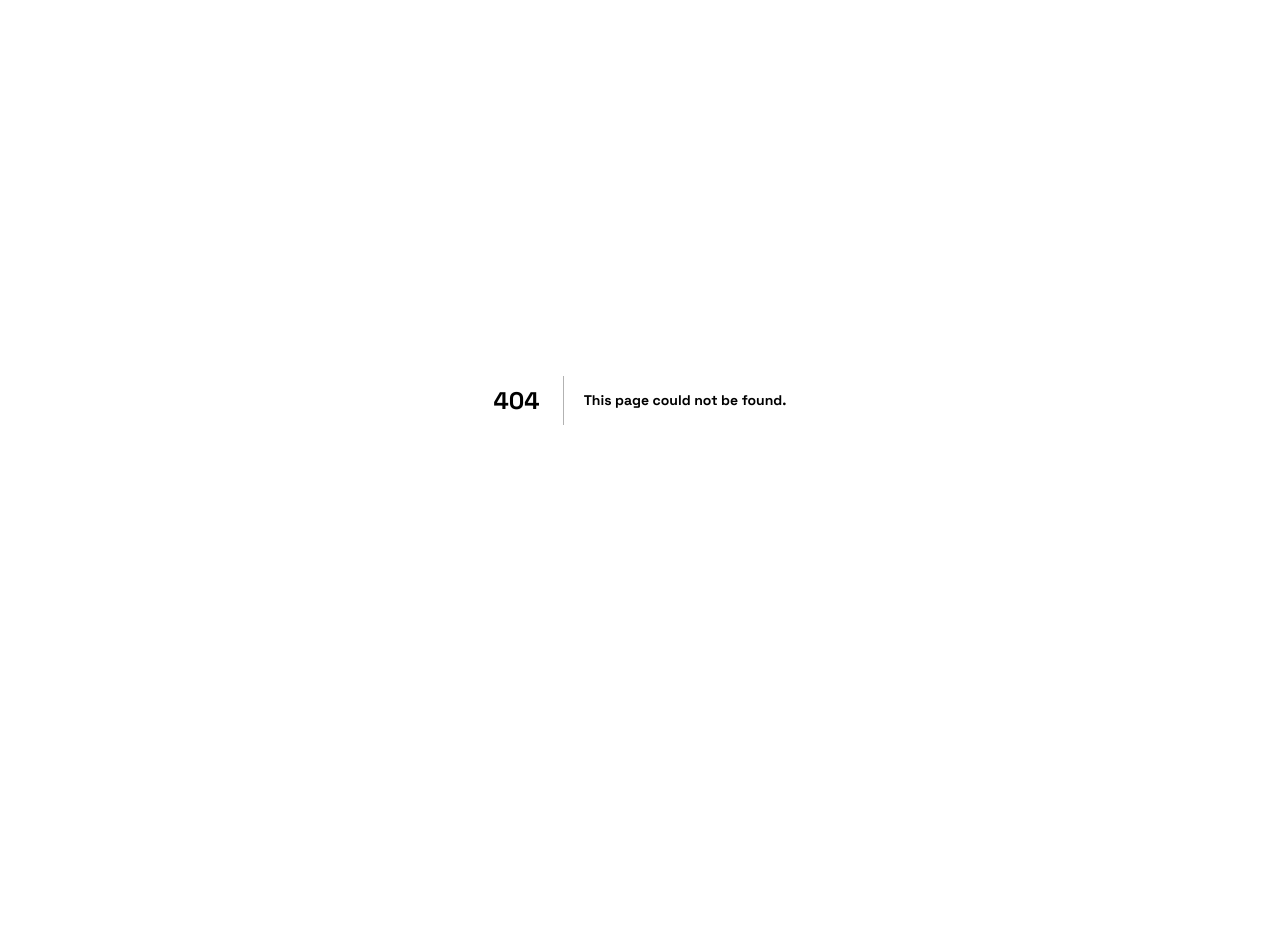
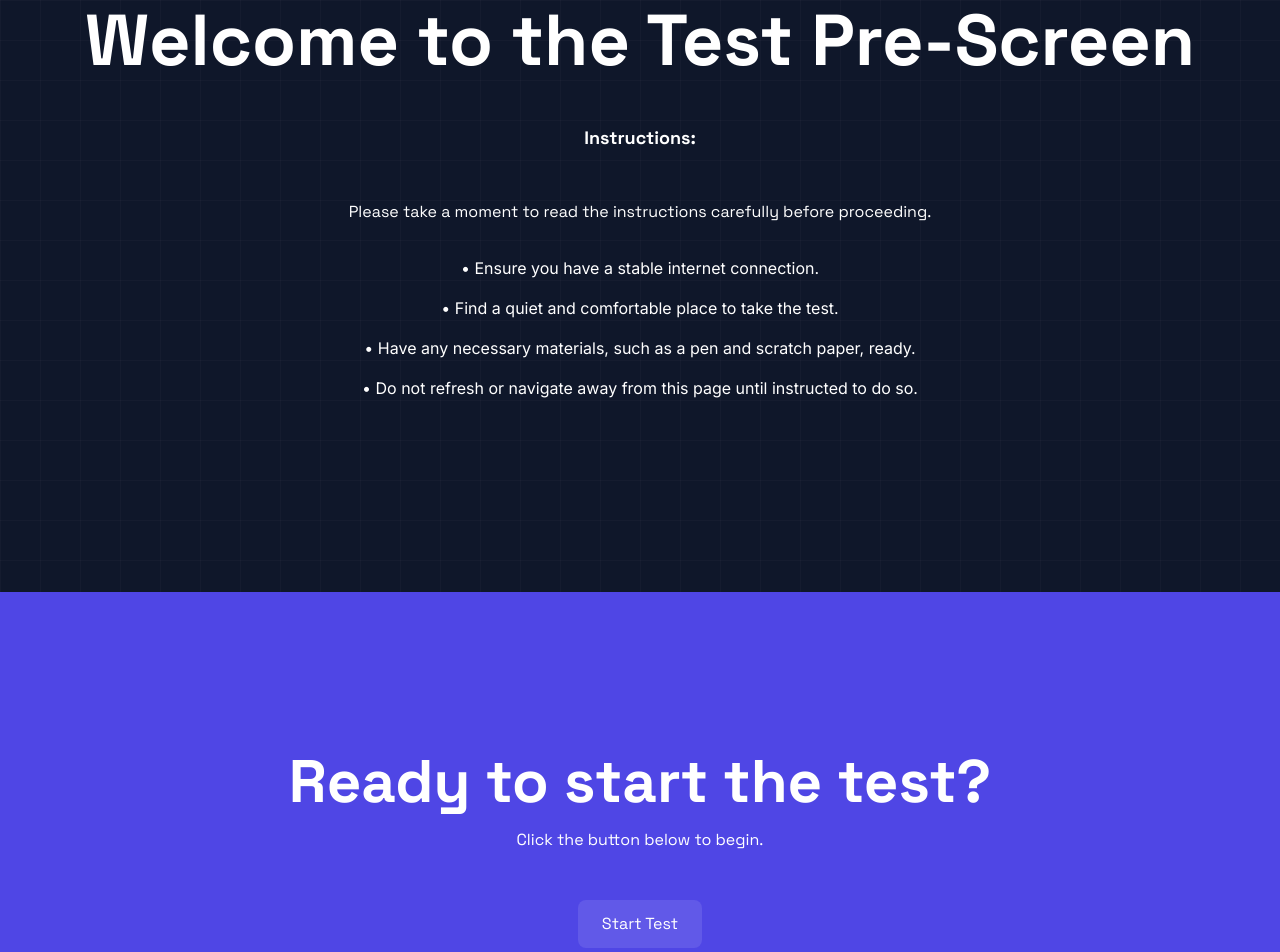
Before and after one commit to davidnoq/skillbit, a Next.js app: page /prescreen/1 in a window 1280 px wide. Before the commit this address had no page. Shown: the top 952 px of the page. Before the commit the page ends 800 px from the top, so only its background shows below. Built offline with nearby package versions, Linux system fonts and the light colour scheme.

Commit message:
Prescreen page is now tied to testIDs and will redirect to the correct candidate view

```diff
--- a/app/prescreen/page.tsx
+++ b/app/prescreen/[id]/page.tsx
@@ -1,8 +1,10 @@
+"use client";
+
 import React from "react";
-import logo from "../../public/assets/branding/logos/logo_mini_transparent_white.png";
+import logo from "../../../public/assets/branding/logos/logo_mini_transparent_white.png";
 import Image from "next/image";
 
-const WaitingRoom = () => {
+const WaitingRoom = ({ params }: { params: { id: string } }) => {
   return (
     <div className="text-white graphPaper bg-slate-900 text-center flex flex-col justify-center h-screen">
       <div className="px-6 pt-24 max-w-7xl mx-auto items-center">
@@ -47,7 +49,10 @@ const WaitingRoom = () => {
         <div className="max-w-7xl mx-auto p-40 ">
           <h1 className="text-6xl">Ready to start the test?</h1>
           <p className="mt-4">Click the button below to begin.</p>
-          <button className="bg-white bg-opacity-10 px-6 py-3 rounded-lg mt-12">
+          <button
+            className="bg-white bg-opacity-10 px-6 py-3 rounded-lg mt-12"
+            onClick={() => (window.location.href = `/tests/${params.id}`)}
+          >
             Start Test
           </button>
         </div>
```
